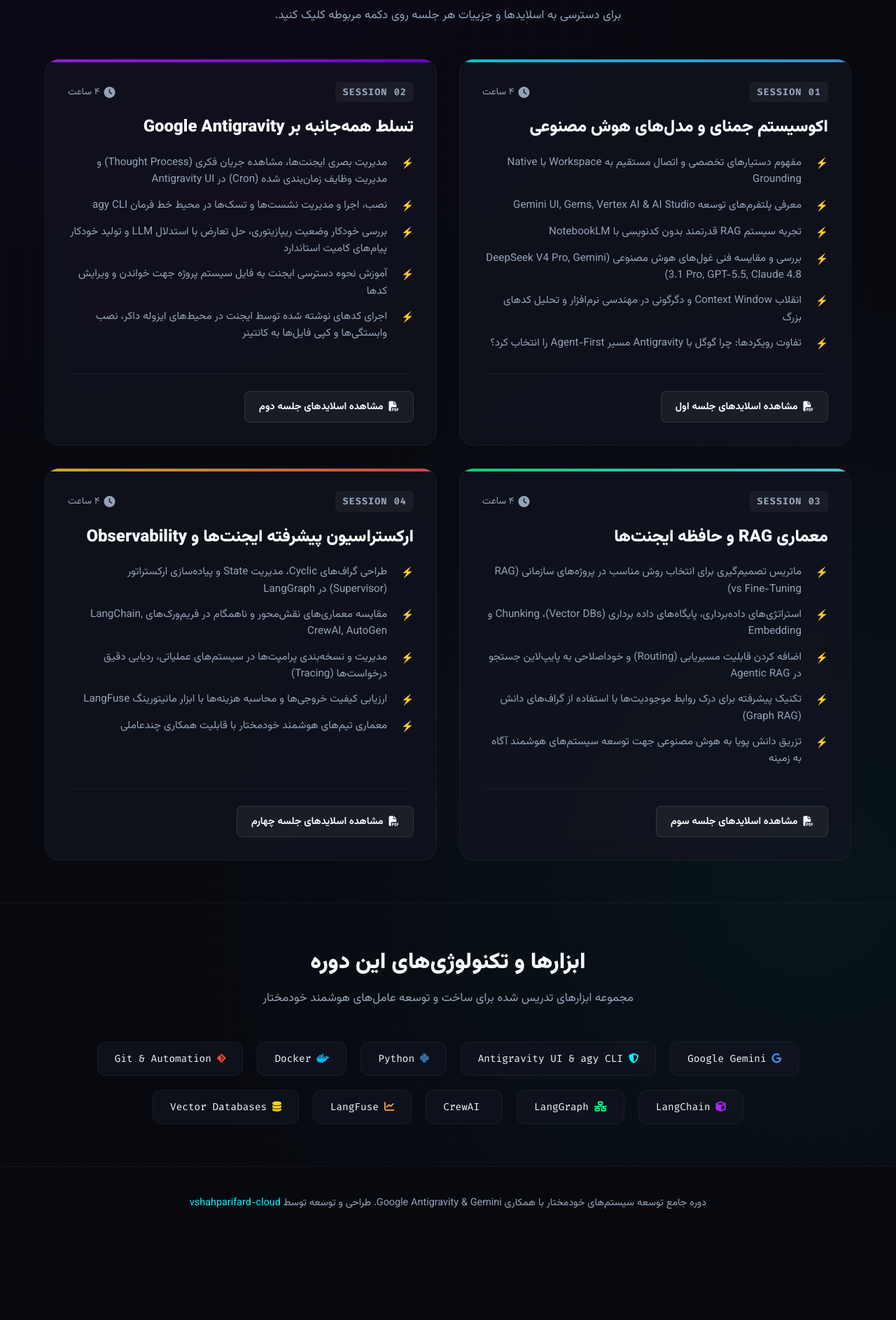
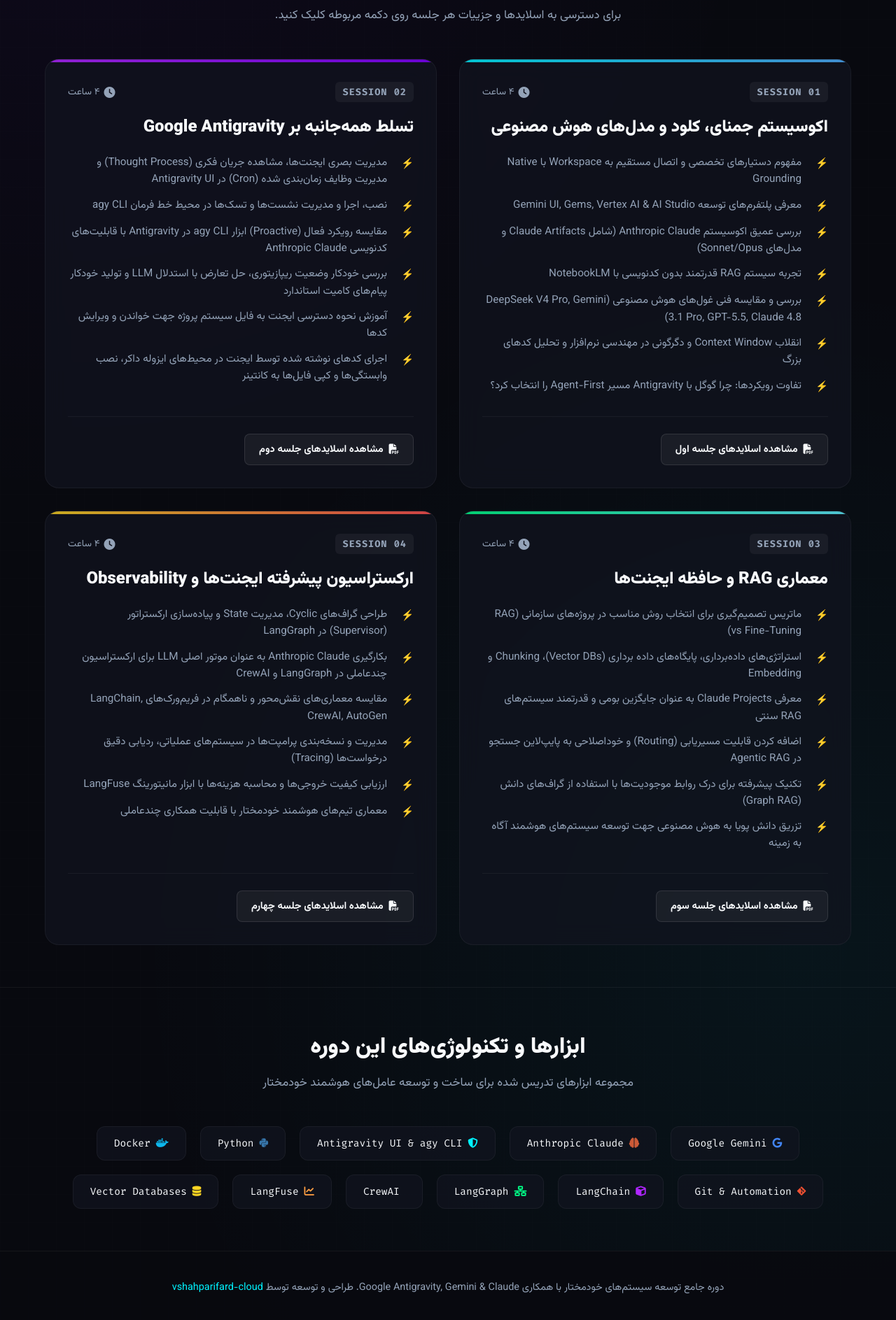
Before and after one commit to vshahparifard-cloud/agentic_course, a plain HTML site: page index.html in a window 1280 px wide. Shown: the part 773-2660 px from the top of the page at 70% size. Before the commit the page ends 2544 px from the top, so only its background shows below. Drawn offline with Linux system fonts and the light colour scheme.

Commit message:
feat: integrate Claude into all course modules

```diff
--- a/index.html
+++ b/index.html
@@ -3,7 +3,7 @@
 <head>
     <meta charset="UTF-8">
     <meta name="viewport" content="width=device-width, initial-scale=1.0">
-    <title>توسعه سیستم‌های خودمختار با Google Antigravity & Gemini</title>
+    <title>توسعه سیستم‌های خودمختار با Google Antigravity, Gemini & Claude</title>
     <!-- Font Awesome for Icons -->
     <link rel="stylesheet" href="https://cdnjs.cloudflare.com/ajax/libs/font-awesome/6.4.0/css/all.min.css">
     <!-- Google Fonts are imported inside style.css -->
@@ -30,7 +30,7 @@
     <section class="hero">
         <div class="container">
             <span class="hero-tag">دوره پیشرفته سال ۲۰۲۶</span>
-            <h1 class="hero-title">توسعه سیستم‌های خودمختار با<br><span>Google Antigravity & Gemini</span></h1>
+            <h1 class="hero-title">توسعه سیستم‌های خودمختار با<br><span>Google Antigravity, Gemini & Claude</span></h1>
             <p class="hero-subtitle">سیلابس جامع دوره ۱۶ ساعته برنامه‌نویسی ایجنتیک پروژه‌محور (End-to-End) از سطح متوسط تا پیشرفته</p>
 
             <div class="hero-badges">
@@ -62,10 +62,11 @@
                             <span class="session-number">Session 01</span>
                             <div class="session-duration"><i class="fa-solid fa-clock"></i> ۴ ساعت</div>
                         </div>
-                        <h3 class="session-title-text">اکوسیستم جمنای و مدل‌های هوش مصنوعی</h3>
+                        <h3 class="session-title-text">اکوسیستم جمنای، کلود و مدل‌های هوش مصنوعی</h3>
                         <ul class="session-topics">
                             <li>مفهوم دستیارهای تخصصی و اتصال مستقیم به Workspace با Native Grounding</li>
                             <li>معرفی پلتفرم‌های توسعه Gemini UI, Gems, Vertex AI & AI Studio</li>
+                            <li>بررسی عمیق اکوسیستم Anthropic Claude (شامل Claude Artifacts و مدل‌های Sonnet/Opus)</li>
                             <li>تجربه سیستم RAG قدرتمند بدون کدنویسی با NotebookLM</li>
                             <li>بررسی و مقایسه فنی غول‌های هوش مصنوعی (DeepSeek V4 Pro, Gemini 3.1 Pro, GPT-5.5, Claude 4.8)</li>
                             <li>انقلاب Context Window و دگرگونی در مهندسی نرم‌افزار و تحلیل کدهای بزرگ</li>
@@ -90,6 +91,7 @@
                         <ul class="session-topics">
                             <li>مدیریت بصری ایجنت‌ها، مشاهده جریان فکری (Thought Process) و مدیریت وظایف زمان‌بندی شده (Cron) در Antigravity UI</li>
                             <li>نصب، اجرا و مدیریت نشست‌ها و تسک‌ها در محیط خط فرمان agy CLI</li>
+                            <li>مقایسه رویکرد فعال (Proactive) ابزار agy CLI در Antigravity با قابلیت‌های کدنویسی Anthropic Claude</li>
                             <li>بررسی خودکار وضعیت ریپازیتوری، حل تعارض با استدلال LLM و تولید خودکار پیام‌های کامیت استاندارد</li>
                             <li>آموزش نحوه دسترسی ایجنت به فایل سیستم پروژه جهت خواندن و ویرایش کدها</li>
                             <li>اجرای کدهای نوشته شده توسط ایجنت در محیط‌های ایزوله داکر، نصب وابستگی‌ها و کپی فایل‌ها به کانتینر</li>
@@ -113,6 +115,7 @@
                         <ul class="session-topics">
                             <li>ماتریس تصمیم‌گیری برای انتخاب روش مناسب در پروژه‌های سازمانی (RAG vs Fine-Tuning)</li>
                             <li>استراتژی‌های داده‌برداری، پایگاه‌های داده برداری (Vector DBs)، Chunking و Embedding</li>
+                            <li>معرفی Claude Projects به عنوان جایگزین بومی و قدرتمند سیستم‌های RAG سنتی</li>
                             <li>اضافه کردن قابلیت مسیریابی (Routing) و خوداصلاحی به پایپ‌لاین جستجو در Agentic RAG</li>
                             <li>تکنیک پیشرفته برای درک روابط موجودیت‌ها با استفاده از گراف‌های دانش (Graph RAG)</li>
                             <li>تزریق دانش پویا به هوش مصنوعی جهت توسعه سیستم‌های هوشمند آگاه به زمینه</li>
@@ -135,6 +138,7 @@
                         <h3 class="session-title-text">ارکستراسیون پیشرفته ایجنت‌ها و Observability</h3>
                         <ul class="session-topics">
                             <li>طراحی گراف‌های Cyclic، مدیریت State و پیاده‌سازی ارکستراتور (Supervisor) در LangGraph</li>
+                            <li>بکارگیری Anthropic Claude به عنوان موتور اصلی LLM برای ارکستراسیون چندعاملی در LangGraph و CrewAI</li>
                             <li>مقایسه معماری‌های نقش‌محور و ناهمگام در فریم‌ورک‌های LangChain, CrewAI, AutoGen</li>
                             <li>مدیریت و نسخه‌بندی پرامپت‌ها در سیستم‌های عملیاتی، ردیابی دقیق درخواست‌ها (Tracing)</li>
                             <li>ارزیابی کیفیت خروجی‌ها و محاسبه هزینه‌ها با ابزار مانیتورینگ LangFuse</li>
@@ -160,6 +164,7 @@
             </div>
             <div class="tech-grid">
                 <div class="tech-item"><i class="fa-brands fa-google" style="color: #4285f4;"></i> Google Gemini</div>
+                <div class="tech-item"><i class="fa-solid fa-brain" style="color: #cc5a37;"></i> Anthropic Claude</div>
                 <div class="tech-item"><i class="fa-solid fa-shield-halved" style="color: #00f2fe;"></i> Antigravity UI & agy CLI</div>
                 <div class="tech-item"><i class="fa-brands fa-python" style="color: #3776ab;"></i> Python</div>
                 <div class="tech-item"><i class="fa-brands fa-docker" style="color: #0db7ed;"></i> Docker</div>
@@ -176,7 +181,7 @@
     <!-- Footer -->
     <footer>
         <div class="container">
-            <p>دوره جامع توسعه سیستم‌های خودمختار با همکاری Google Antigravity & Gemini. طراحی و توسعه توسط <a href="https://github.com/vshahparifard-cloud" target="_blank">vshahparifard-cloud</a></p>
+            <p>دوره جامع توسعه سیستم‌های خودمختار با همکاری Google Antigravity, Gemini & Claude. طراحی و توسعه توسط <a href="https://github.com/vshahparifard-cloud" target="_blank">vshahparifard-cloud</a></p>
         </div>
     </footer>
 
```
